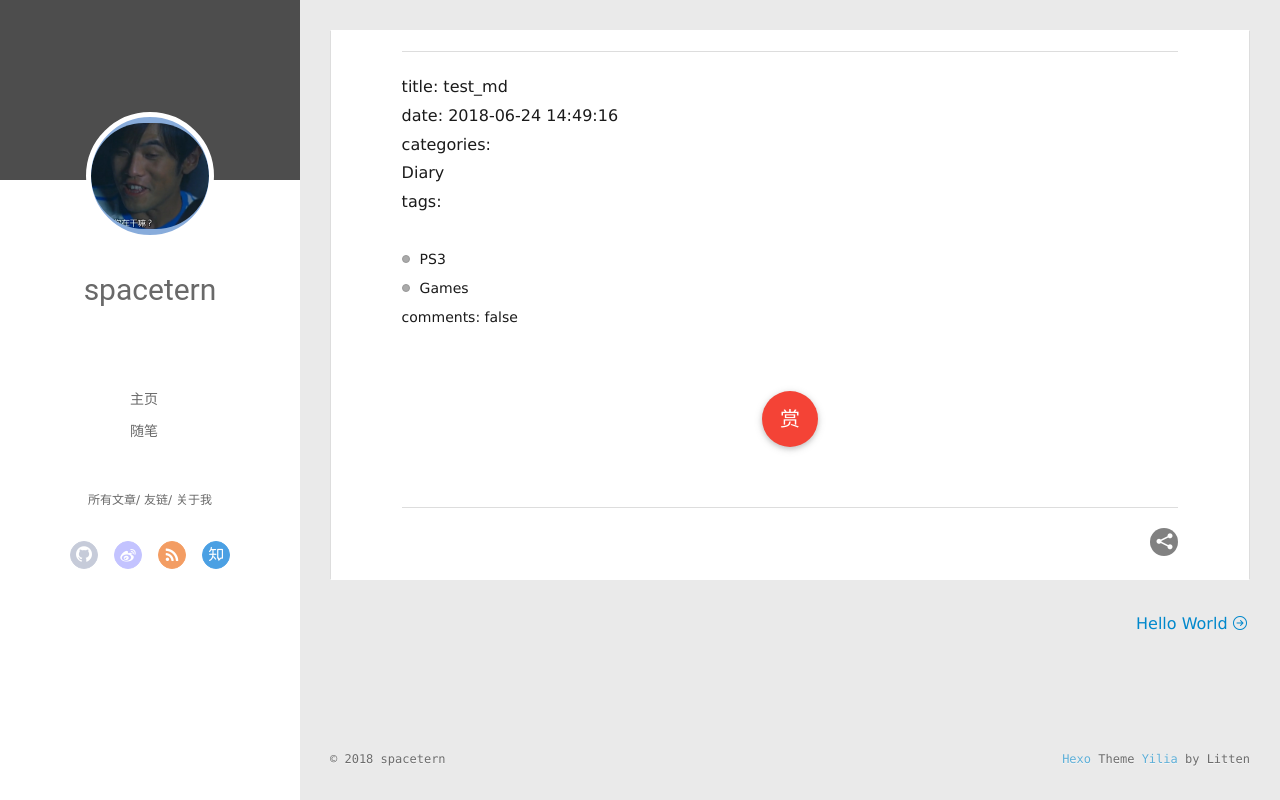
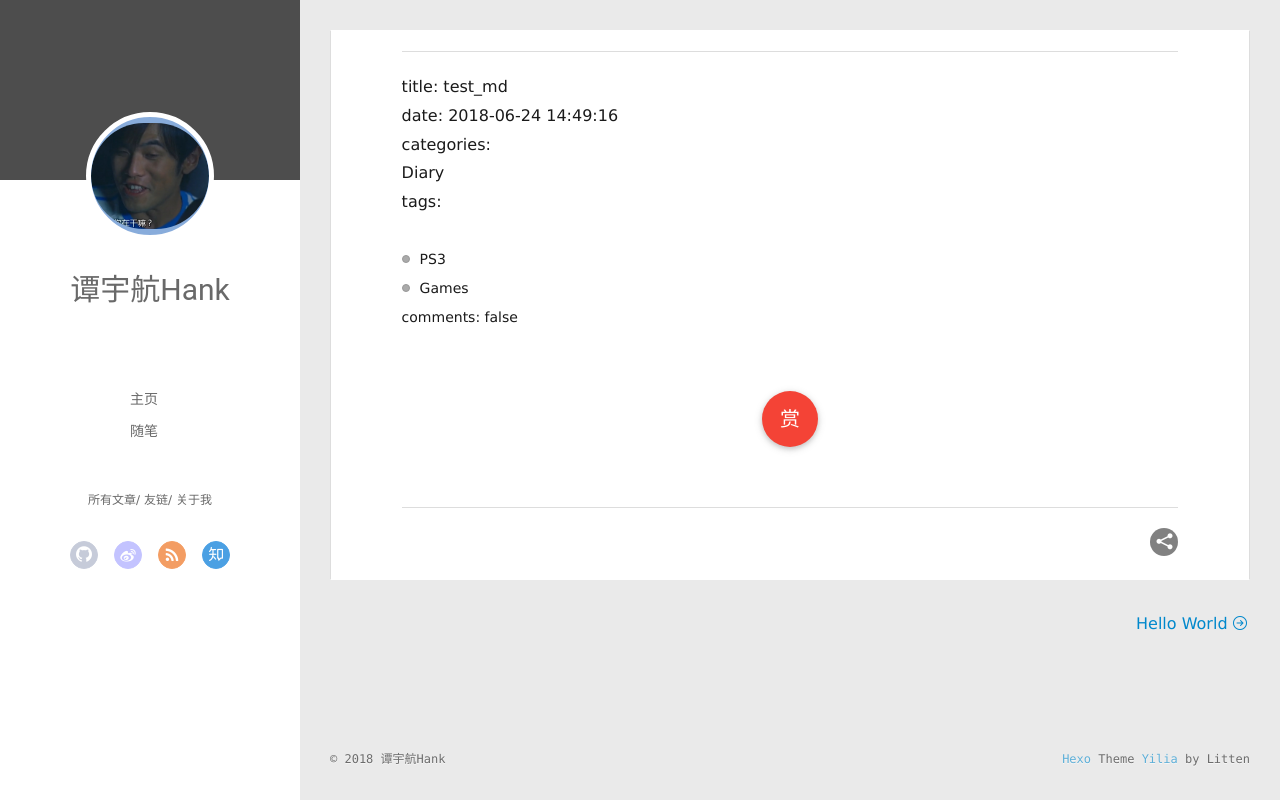
Before and after one commit to spacetern/http-spacetern.github.io, a plain HTML site: page 2018/06/24/test-md/index.html in a window 1280 px wide. Drawn offline with Linux system fonts and the light colour scheme; no server answers.

Commit message:
Site updated: 2018-06-24 20:05:50

```diff
--- a/2018/06/24/test-md/index.html
+++ b/2018/06/24/test-md/index.html
@@ -6,21 +6,21 @@
   <meta name="renderer" content="webkit">
   <meta http-equiv="X-UA-Compatible" content="IE=edge" >
   <link rel="dns-prefetch" href="http://yoursite.com">
-  <title>spacetern</title>
+  <title>Hanks blogs</title>
   <meta name="viewport" content="width=device-width, initial-scale=1, maximum-scale=1">
   <meta name="description" content="title: test_mddate: 2018-06-24 14:49:16categories:Diarytags:         PS3 Gamescomments: false">
 <meta property="og:type" content="article">
-<meta property="og:title" content="spacetern">
+<meta property="og:title" content="Hanks blogs">
 <meta property="og:url" content="http://yoursite.com/2018/06/24/test-md/index.html">
-<meta property="og:site_name" content="spacetern">
+<meta property="og:site_name" content="Hanks blogs">
 <meta property="og:description" content="title: test_mddate: 2018-06-24 14:49:16categories:Diarytags:         PS3 Gamescomments: false">
 <meta property="og:locale" content="zh-CN">
 <meta property="og:updated_time" content="2018-06-24T06:51:35.000Z">
 <meta name="twitter:card" content="summary">
-<meta name="twitter:title" content="spacetern">
+<meta name="twitter:title" content="Hanks blogs">
 <meta name="twitter:description" content="title: test_mddate: 2018-06-24 14:49:16categories:Diarytags:         PS3 Gamescomments: false">
 
-    <link rel="alternative" href="/atom.xml" title="spacetern" type="application/atom+xml">
+    <link rel="alternative" href="/atom.xml" title="Hanks blogs" type="application/atom+xml">
 
 
     <link rel="icon" href="/favicon.png">
@@ -50,7 +50,7 @@
 			<img src="/1.jpg" class="js-avatar">
 		</a>
 		<hgroup>
-		  <h1 class="header-author"><a href="/">spacetern</a></h1>
+		  <h1 class="header-author"><a href="/">谭宇航Hank</a></h1>
 		</hgroup>
 
 
@@ -108,7 +108,7 @@
 				<img src="" class="js-avatar">
 			</div>
 			<hgroup>
-			  <h1 class="header-author js-header-author">spacetern</h1>
+			  <h1 class="header-author js-header-author">谭宇航Hank</h1>
 			</hgroup>
 
 
@@ -303,7 +303,7 @@
   <div class="outer">
     <div id="footer-info">
     	<div class="footer-left">
-    		&copy; 2018 spacetern
+    		&copy; 2018 谭宇航Hank
     	</div>
       	<div class="footer-right">
       		<a href="http://hexo.io/" target="_blank">Hexo</a>  Theme <a href="https://github.com/litten/hexo-theme-yilia" target="_blank">Yilia</a> by Litten
```
Also changed, not shown: 2018/06/24/hello-world/index.html (+6 -6 lines), archives/2018/06/index.html (+8 -8 lines), archives/2018/index.html (+8 -8 lines), archives/index.html (+8 -8 lines), index.html (+8 -8 lines).
